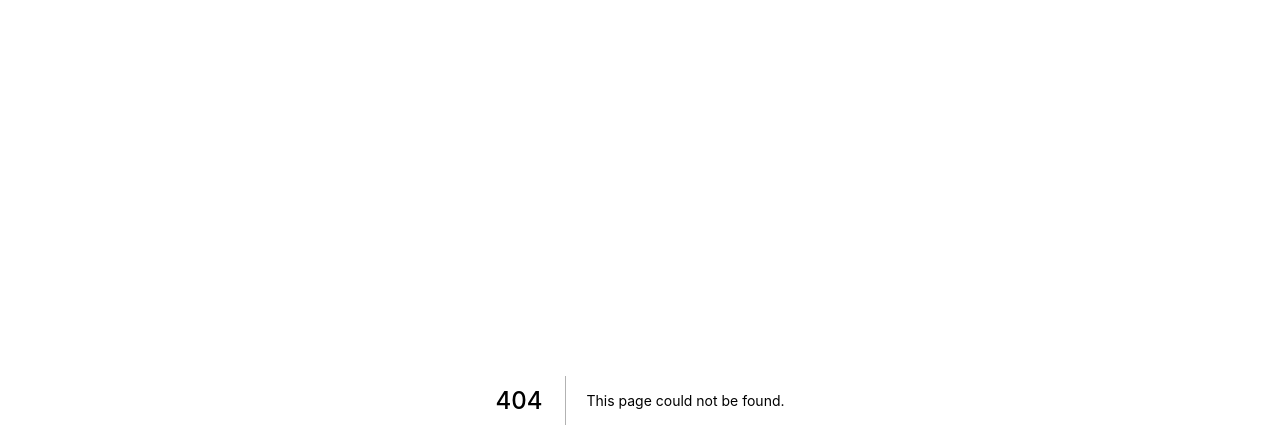
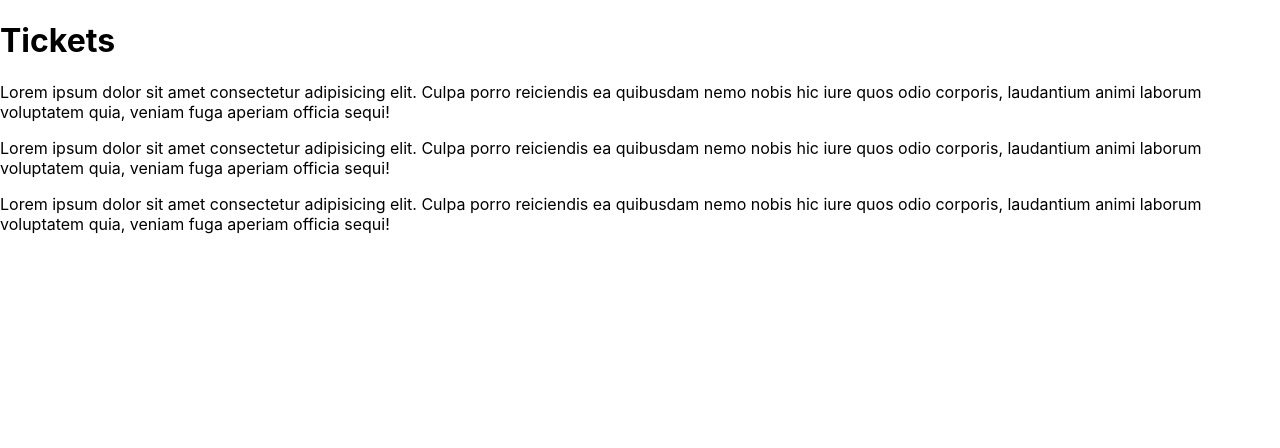
Before and after one commit to fly0305/ticket-booking-next.js, a Next.js app: page /tickets in a window 1280 px wide. Before the commit this address had no page. Shown: the top 448 px of the page. Built offline with nearby package versions, Linux system fonts and the light colour scheme.

Commit message:
Modifed folder structure

```diff
--- /dev/null
+++ b/src/constants/colors.ts
@@ -0,0 +1,27 @@
+const colors = {
+  primary: "#fca311",
+};
+
+const sizes = {
+  // global sizes
+  fontXS: 10,
+  fontS: 12,
+  font: 14,
+  fontL: 16,
+  fontXL: 18,
+  fontXXL: 20,
+  fontXXXL: 22,
+  radius: 6,
+  padding: 10,
+
+  // font sizes
+  h1: 26,
+  h2: 20,
+  h3: 18,
+  title: 18,
+  header: 16,
+  body: 14,
+  caption: 12
+}
+
+export { colors, sizes };
--- /dev/null
+++ b/src/pages/tickets.tsx
@@ -0,0 +1,20 @@
+import Head from 'next/head'
+
+const Tickets = () => {
+  return (
+    <>
+      <Head>
+        <title>Ninja List | Tickets</title>
+        <meta name="keywords" content="ninjas"/>
+      </Head>
+      <div>
+        <h1>Tickets</h1>
+        <p>Lorem ipsum dolor sit amet consectetur adipisicing elit. Culpa porro reiciendis ea quibusdam nemo nobis hic iure quos odio corporis, laudantium animi laborum voluptatem quia, veniam fuga aperiam officia sequi!</p>
+        <p>Lorem ipsum dolor sit amet consectetur adipisicing elit. Culpa porro reiciendis ea quibusdam nemo nobis hic iure quos odio corporis, laudantium animi laborum voluptatem quia, veniam fuga aperiam officia sequi!</p>
+        <p>Lorem ipsum dolor sit amet consectetur adipisicing elit. Culpa porro reiciendis ea quibusdam nemo nobis hic iure quos odio corporis, laudantium animi laborum voluptatem quia, veniam fuga aperiam officia sequi!</p>
+      </div>
+    </>
+  );
+}
+
+export default Tickets;
```
Also changed, not shown: src/pages/_app.tsx (renamed from pages/_app.tsx), src/pages/api/hello.ts (renamed from pages/api/hello.ts), src/pages/index.tsx (renamed from pages/index.tsx), src/styles/Home.module.css (renamed from styles/Home.module.css), src/styles/globals.css (renamed from styles/globals.css).
